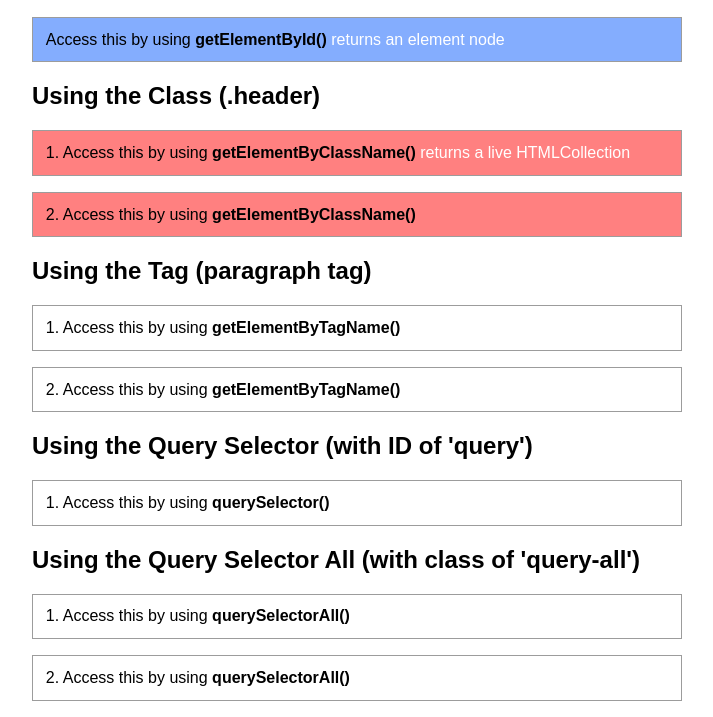
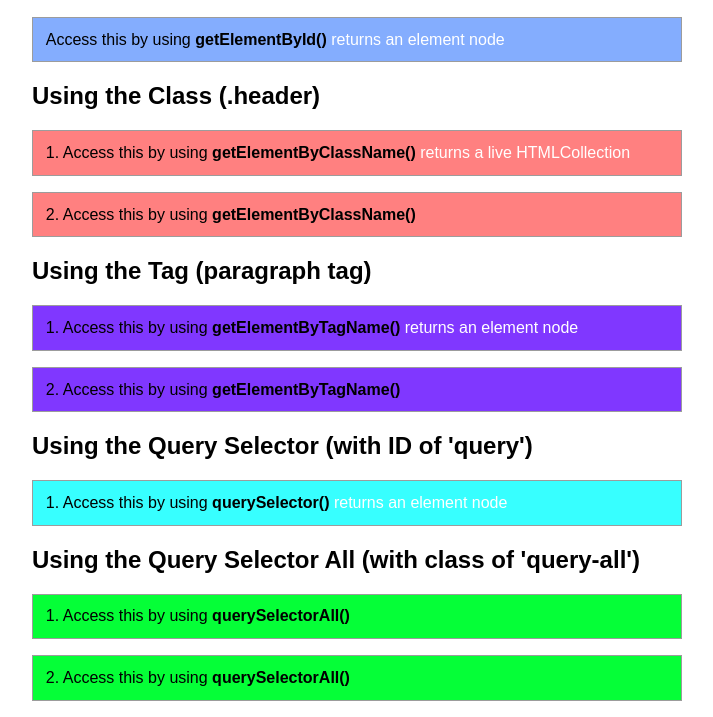
Before and after one commit to CodeMaster7/udemy-js-clyde-matthew, a plain HTML site: page DOM section 3 - access dom page/index.html in a window 1280 px wide. Shown: the part 111-828 px from the top of the page, without its empty margins (283-996 px from the left). Drawn offline with Linux system fonts and the light colour scheme.

Commit message:
access dom methods

```diff
--- a/DOM section 3 - access dom page/index.html
+++ b/DOM section 3 - access dom page/index.html
@@ -37,12 +37,12 @@
 
         <!-- section 3 -->
         <h2>Using the Tag (paragraph tag)</h2>
-        <p>1. Access this by using <strong>getElementByTagName()</strong></p>
+        <p>1. Access this by using <strong>getElementByTagName()</strong><span> returns an element node</span></p>
         <p>2. Access this by using <strong>getElementByTagName()</strong></p>
 
         <!-- section 4 -->
         <h2>Using the Query Selector (with ID of 'query')</h2>
-        <div id="query">1. Access this by using <strong>querySelector()</strong></div>
+        <div id="query">1. Access this by using <strong>querySelector()</strong><span> returns an element node</span></div>
 
         <!-- section 5 -->
         <h2>Using the Query Selector All (with class of 'query-all')</h2>
@@ -57,11 +57,26 @@
 
             // section 2
             let classElements = document.getElementsByClassName('header')
-            console.log(classElements)
-            let color = 'rgb(255, 128, 128)'
             for (i = 0; i < classElements.length; i++) {
-                classElements[i].style.backgroundColor = color
+                classElements[i].style.backgroundColor = 'rgb(255, 128, 128)'
             }
+
+            // section 3
+            let tagElements = document.getElementsByTagName('p');
+            for (i = 0; i < tagElements.length; i++) {
+                    tagElements[i].style.backgroundColor = 'rgb(128, 55, 255)'
+            }
+
+            // section 4
+            let queryElement = document.querySelector('#query')
+            queryElement.style.backgroundColor = 'rgb(55, 255, 255)';
+            queryElement.nodeType;
+
+            // section 5
+            let queryAllElement = document.querySelectorAll('.query-all')
+            queryAllElement.forEach(element => {
+                element.style.backgroundColor = 'rgb(5, 255, 55)';
+            });
         </script>
     </body>
 </html>
```
